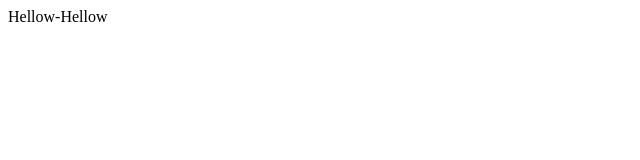
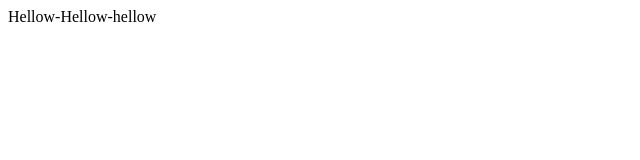
Before and after one commit to Stavorsky1/New-new, a plain HTML site: page index.html in a window 1280 px wide. Shown: the full height of the page, 0-640 px from the left. Drawn offline with Linux system fonts and the light colour scheme.

Commit message:
Update index.html

```diff
--- a/index.html
+++ b/index.html
@@ -7,6 +7,6 @@
     <title>Document</title>
 </head>
 <body>
-    Hellow-Hellow
+    Hellow-Hellow-hellow
 </body>
 </html>
```
